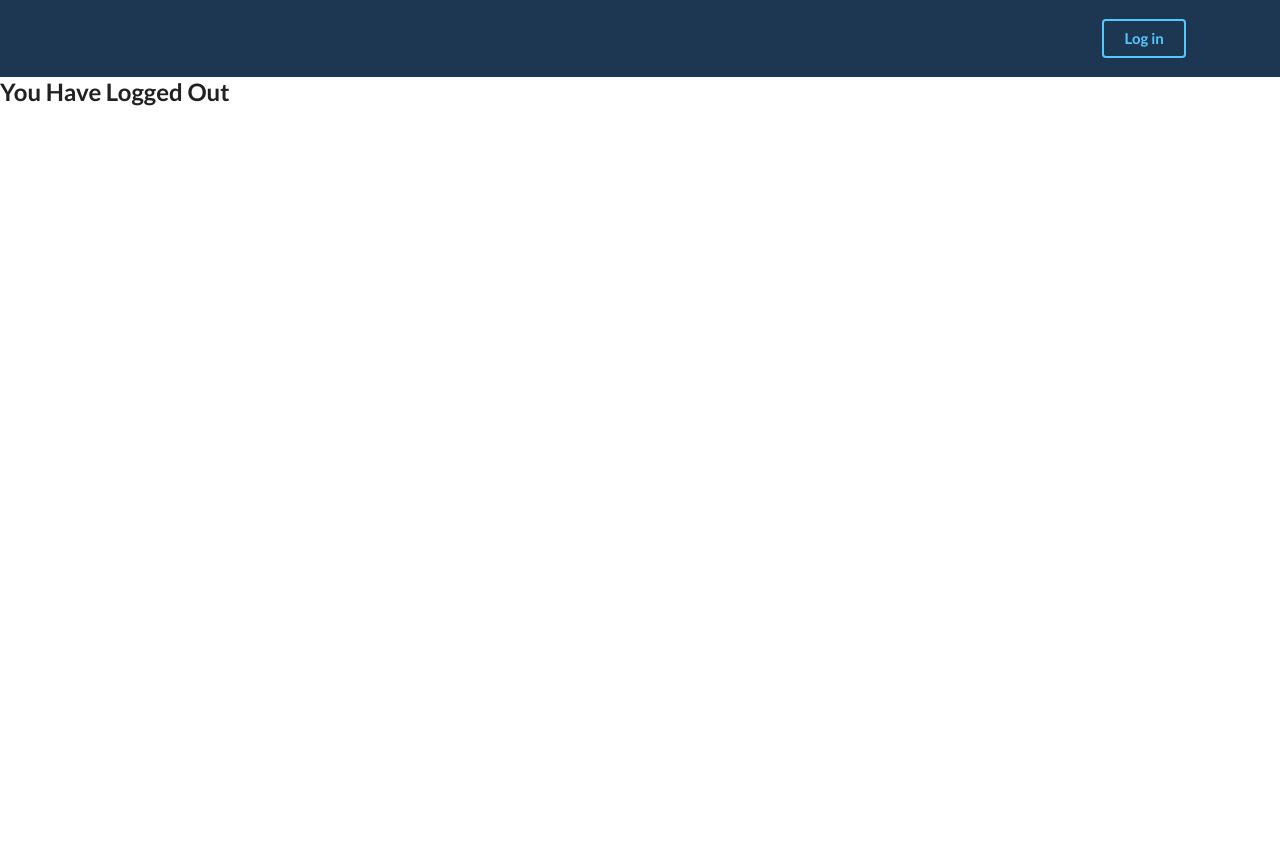
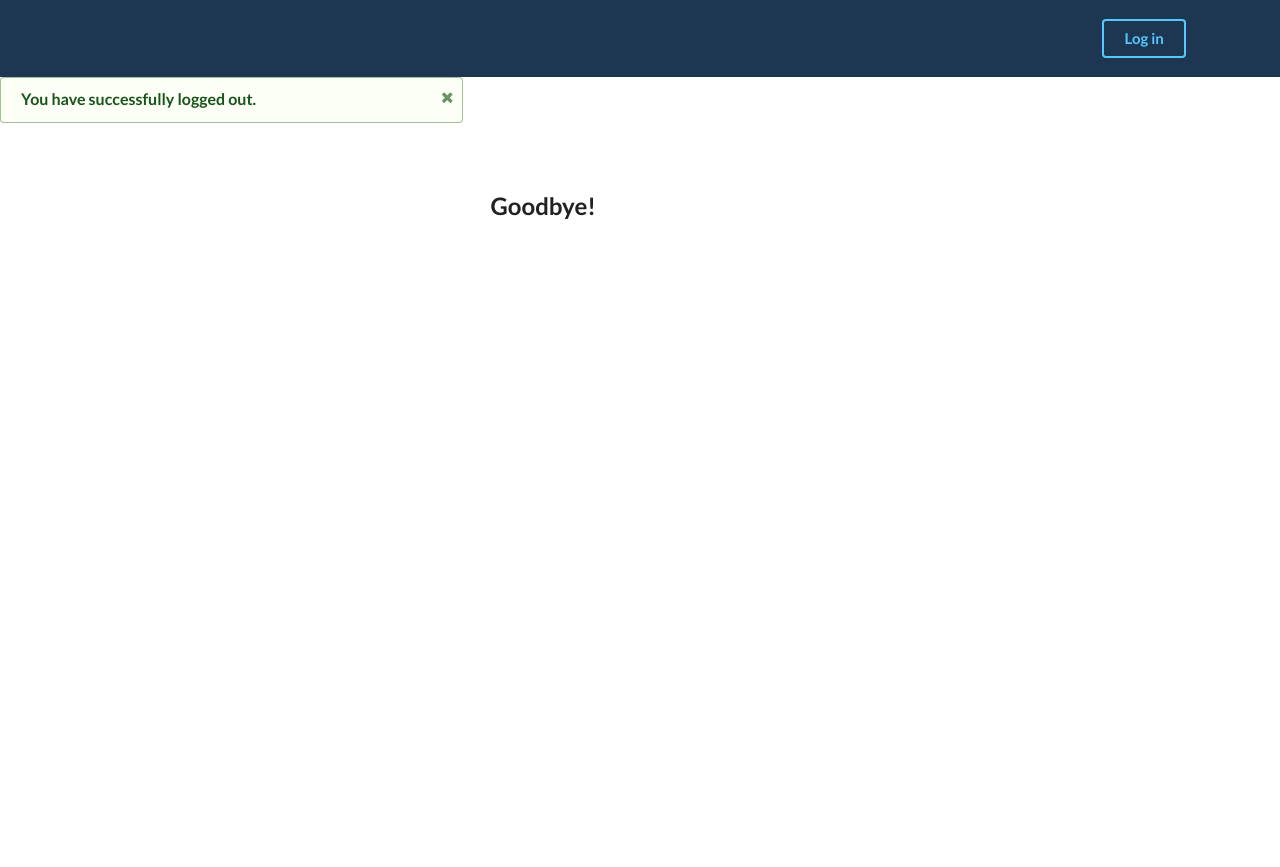
Before and after one commit to katliang/hackbright-project, a Flask app: page /logout in a window 1280 px wide. After the commit the page ends 219 px from the top, so only its background shows below. Run offline with Flask 2, Linux system fonts and the light colour scheme; some libraries are stand-ins or nearby versions; some web fonts are replaced.

Commit message:
minor styling to log out page

```diff
--- a/templates/logout.html
+++ b/templates/logout.html
@@ -4,6 +4,22 @@
 
 {% block content %}
 
-<h2>You Have Logged Out</h2>
+<div class="ui fluid container">
+    <div class="ui grid">
+        <div class="six wide column">
+            <div class="ui success message">
+                <i class="close icon"></i>
+                <div class="header">
+                    You have successfully logged out.
+                </div>
+            </div>
+        </div>
+        <div class="four wide centered column">
+            <div id="header">
+                <h2 class="top-header">Goodbye!</h2></div>
+        </div>
+        <div class="six wide column"></div>
+    </div>
+</div>
 
 {% endblock %}
```
